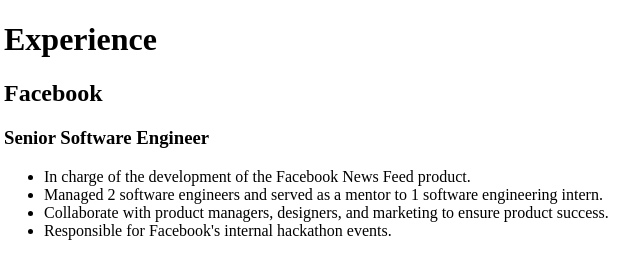
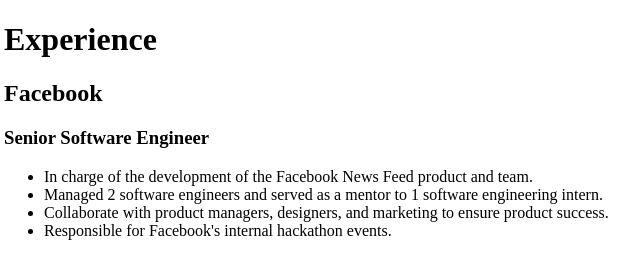
Before and after one commit to danieltestingaccountyear/Sally-s-Resume, a plain HTML site: page index.html in a window 1280 px wide. Shown: the top 256 px of the page, 4-644 px from the left. Drawn offline with Linux system fonts and the light colour scheme.

Commit message:
Small change for testing purposes

```diff
--- a/index.html
+++ b/index.html
@@ -14,7 +14,7 @@
 						<h2>Facebook</h2>
 						<h3>Senior Software Engineer</h3>
 							<ul>
-								<li>In charge of the development of the Facebook News Feed product.</li>
+								<li>In charge of the development of the Facebook News Feed product and team.</li>
 								<li>Managed 2 software engineers and served as a mentor to 1 software engineering intern.</li>
 								<li>Collaborate with product managers, designers, and marketing to ensure product success.</li>
 								<li>Responsible for Facebook's internal hackathon events. </li>
```
